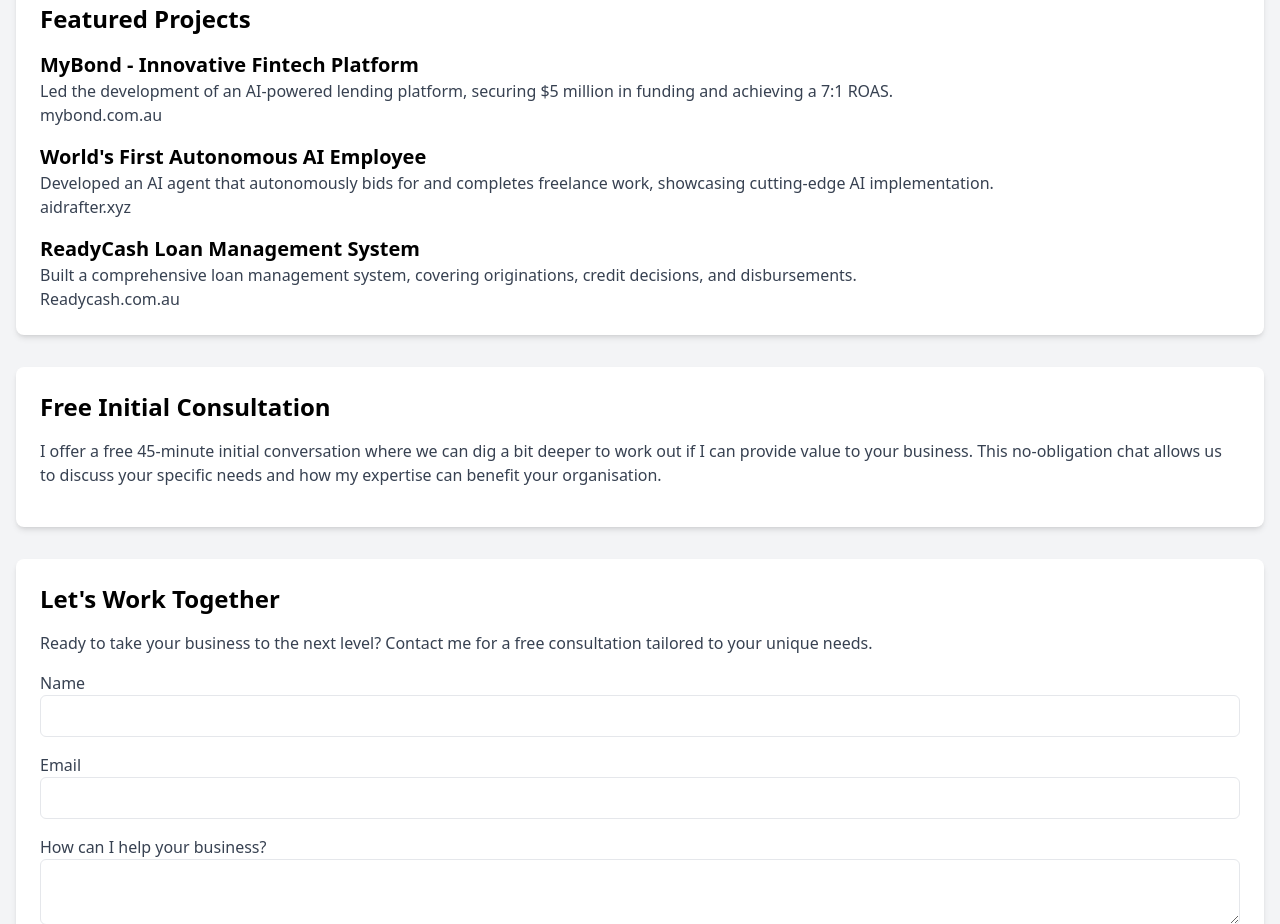
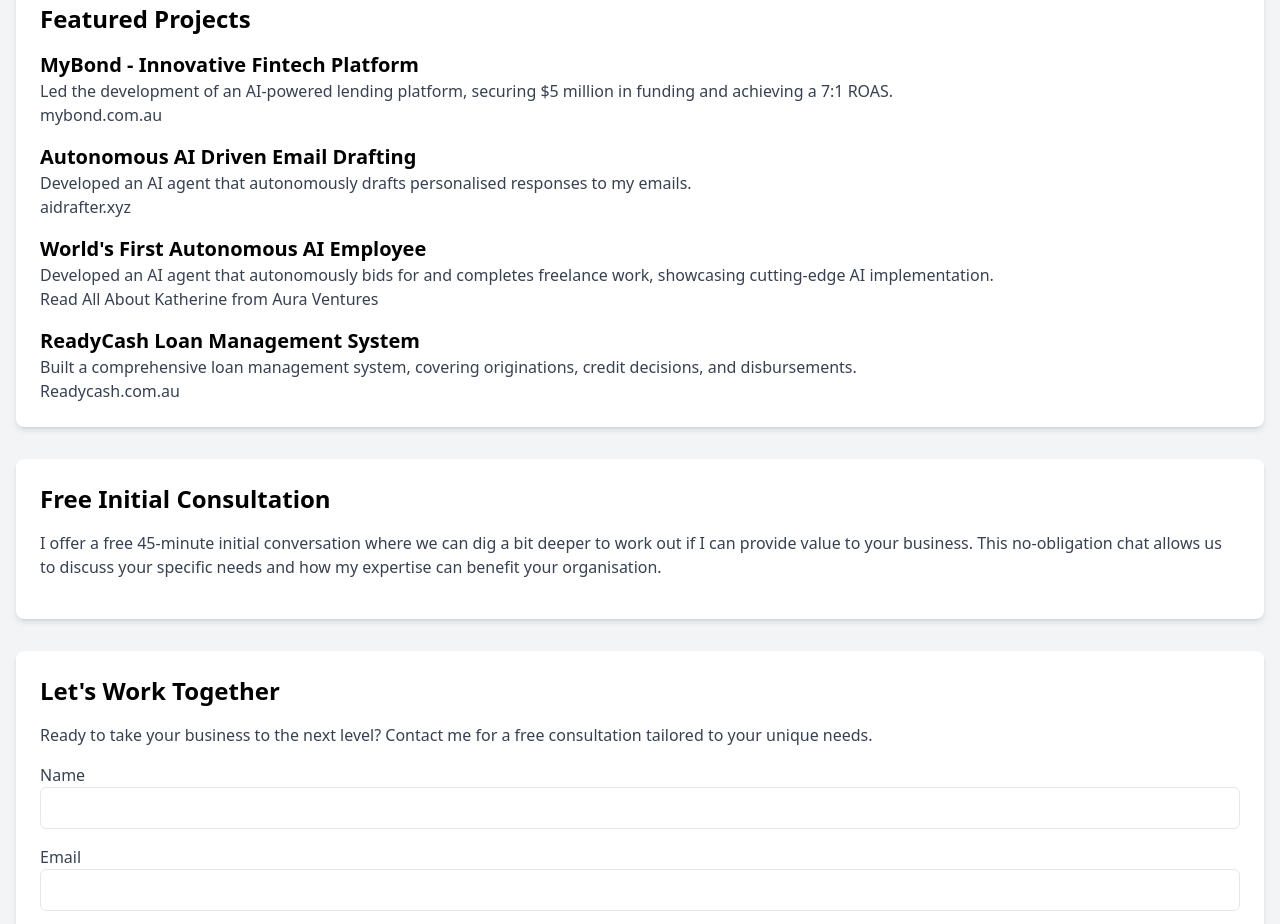
Before and after one commit to theeufj/joshuatheeuf, a plain HTML site: page index.html in a window 1280 px wide. Shown: the part 889-1813 px from the top of the page. Drawn offline with nearby package versions, Linux system fonts and the light colour scheme.

Commit message:
fix up copy

```diff
--- a/index.html
+++ b/index.html
@@ -65,9 +65,14 @@
                     <a class="text-gray-700" href="www.mybond.com.au"> mybond.com.au</a>
                 </div>
                 <div class="mb-4">
+                    <h3 class="text-xl font-semibold">Autonomous AI Driven Email Drafting</h3>
+                    <p class="text-gray-700">Developed an AI agent that autonomously drafts personalised responses to my emails.</p>
+                    <a class="text-gray-700" href="aidrafter.xyz"> aidrafter.xyz</a>
+                </div>
+                <div class="mb-4">
                     <h3 class="text-xl font-semibold">World's First Autonomous AI Employee</h3>
                     <p class="text-gray-700">Developed an AI agent that autonomously bids for and completes freelance work, showcasing cutting-edge AI implementation.</p>
-                    <a class="text-gray-700" href="aidrafter.xyz"> aidrafter.xyz</a>
+                    <a class="text-gray-700" href="https://www.aura.vc/articles/the-rise-of-autonomous-ai-agents-debundling-the-market-landscape"> Read All About Katherine from Aura Ventures</a>
                 </div>
                 <div>
                     <h3 class="text-xl font-semibold">ReadyCash Loan Management System</h3>
```
